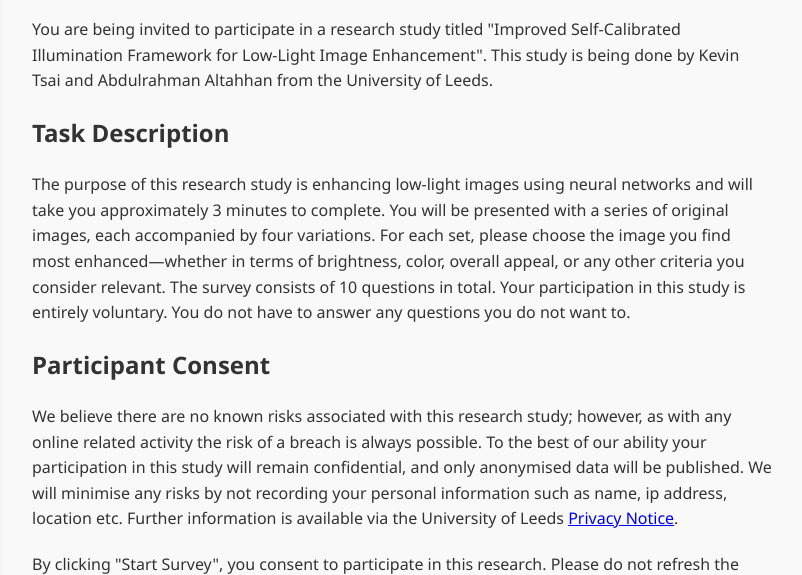
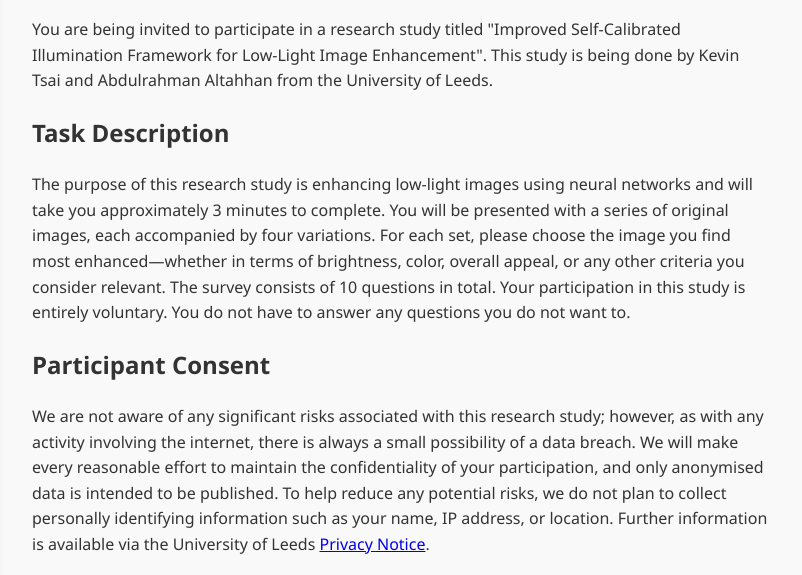
Before and after one commit to image-brightness/survey, a plain HTML site: page index.html in a window 1280 px wide. Shown: the part 235-810 px from the top of the page, without its empty margins (238-1040 px from the left). Drawn offline with Linux system fonts and the light colour scheme.

Commit message:
Updated security risk wording.

```diff
--- a/index.html
+++ b/index.html
@@ -136,9 +136,9 @@
 
             <h2>Participant Consent</h2>
 				<p>
-				We believe there are no known risks associated with this research study; however, as with any online related activity the risk of a breach is always possible.
-				To the best of our ability your participation in this study will remain confidential, and only anonymised data will be published.
-				We will minimise any risks by not recording your personal information such as name, ip address, location etc.
+				We are not aware of any significant risks associated with this research study; however, as with any activity involving the internet, there is always a small possibility of a data breach.
+				We will make every reasonable effort to maintain the confidentiality of your participation, and only anonymised data is intended to be published.
+				To help reduce any potential risks, we do not plan to collect personally identifying information such as your name, IP address, or location.
 				Further information is available via the University of Leeds <a href="https://dataprotection.leeds.ac.uk/wp-content/uploads/sites/48/2019/02/Research-Privacy-Notice.pdf">Privacy Notice</a>.
 				</p>
 
```
